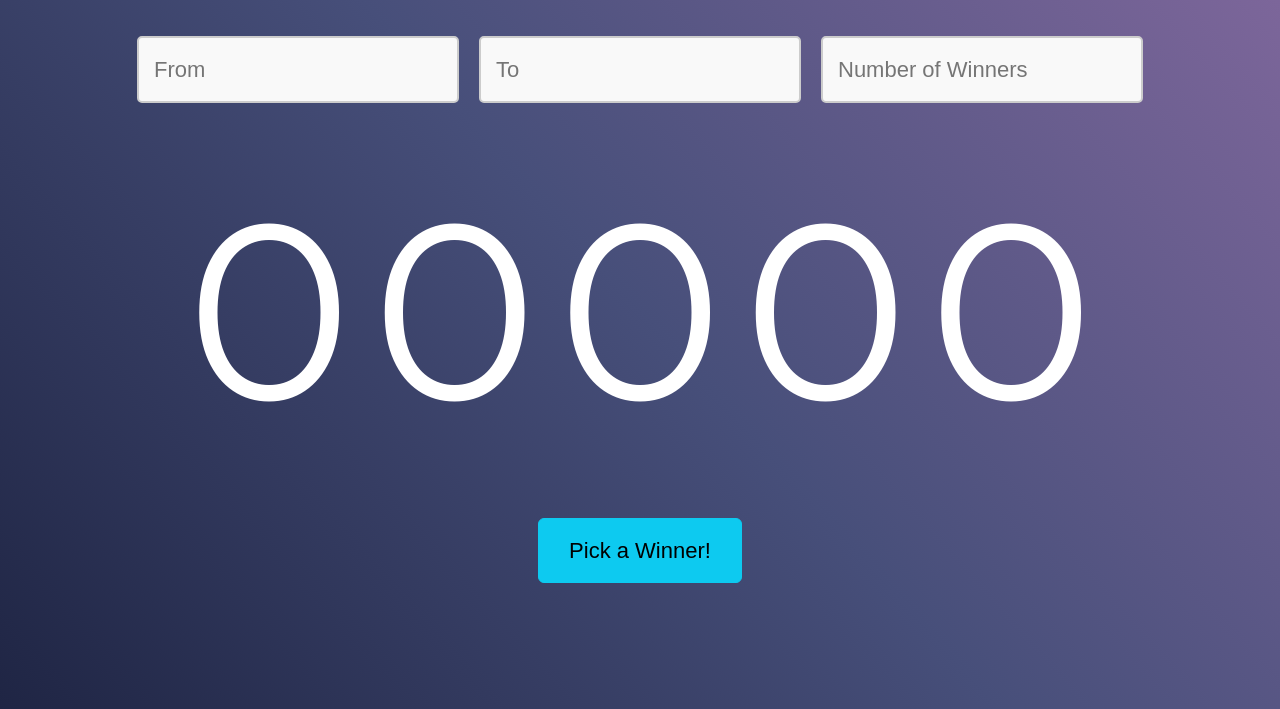
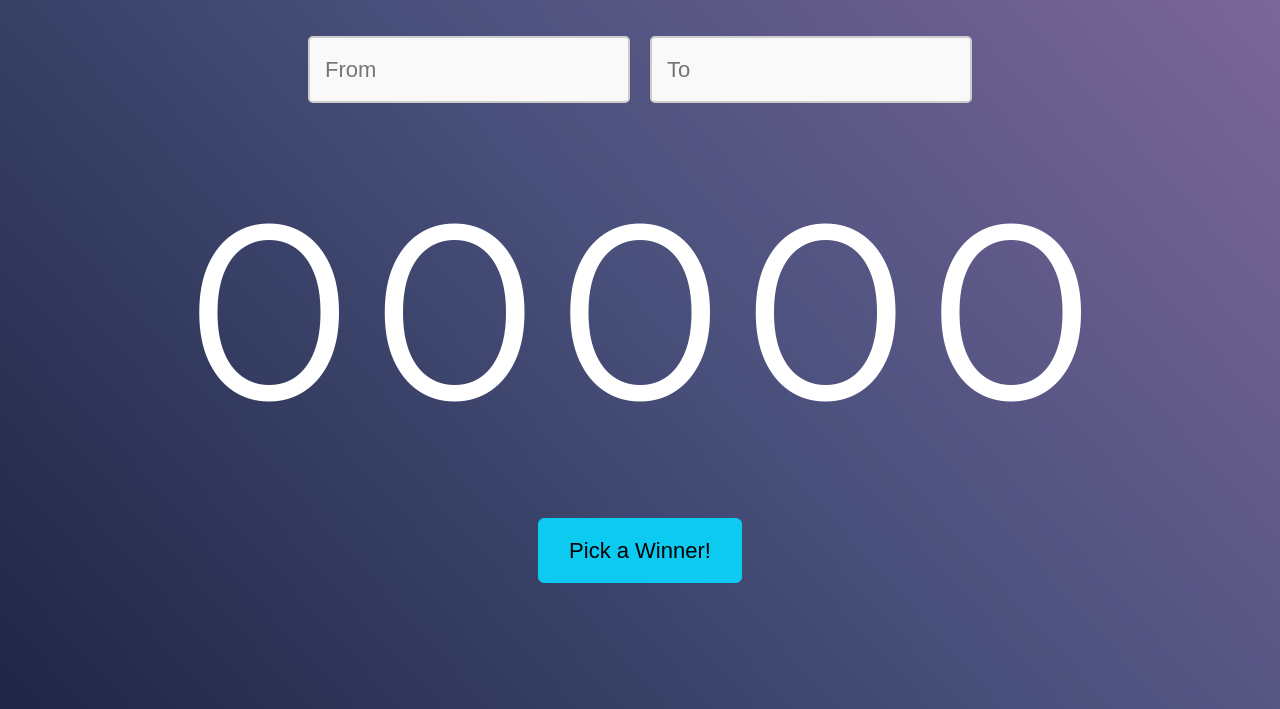
Before and after one commit to Farrbodd/random-number-giveaway, a plain HTML site: page index.html in a window 1280 px wide. Shown: the part 91-800 px from the top of the page. Drawn offline with nearby package versions, Linux system fonts and the light colour scheme.

Commit message:
delete input place

```diff
--- a/index.html
+++ b/index.html
@@ -99,7 +99,6 @@
     <div class="input-container">
         <input type="number" id="input1" placeholder="From">
         <input type="number" id="input2" placeholder="To">
-        <input type="number" id="input3" placeholder="Number of Winners">
     </div>
     <div id="numberContainer">
         <div id="numberDisplay1" class="numberDisplay">0</div>
```
